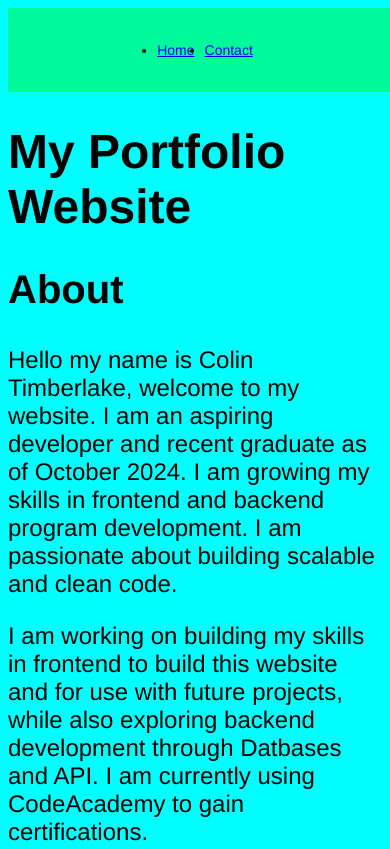
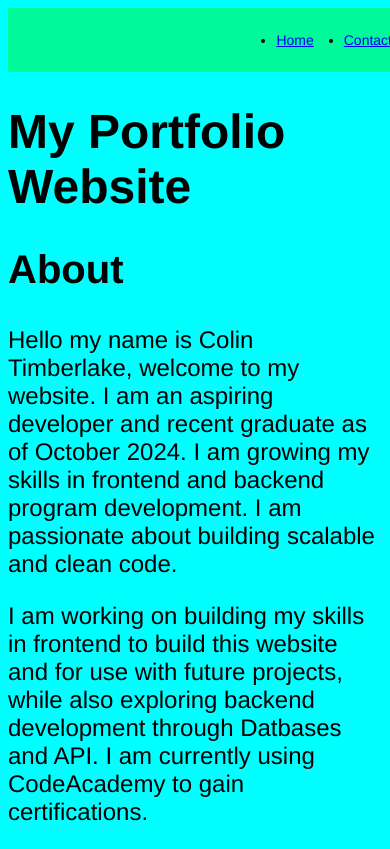
Before and after one commit to ColinTimberlake/ColinTimberlake.github.io, a plain HTML site: page index.html in a window 390 px wide. Shown: the top 849 px of the page. Drawn offline with Linux system fonts and the light colour scheme.

Commit message:
Update style.css
correcting small issue on mobile

```diff
--- a/style.css
+++ b/style.css
@@ -119,13 +119,12 @@ img{
     }
     header {
         flex-direction: column;
-        align-items: center;
+        align-items: flex-end;
     }
     nav ul {
         flex-direction: row;
         align-items:flex-end;
-        padding:10px;
-        gap: 10px;
+        gap: 30px;
     }
     .icons {
         flex-direction: column;
```
